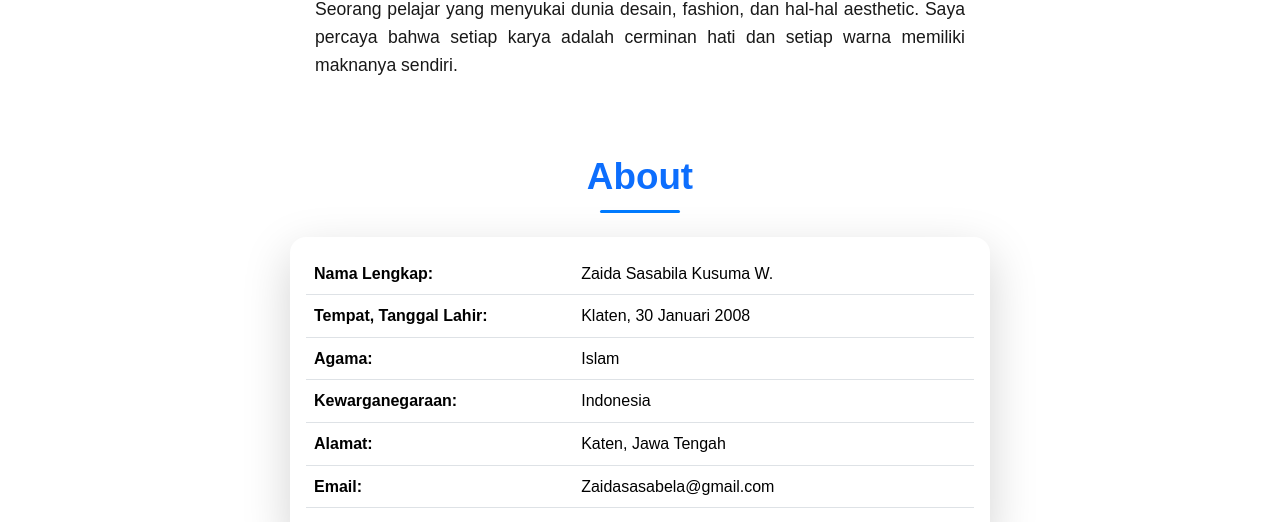
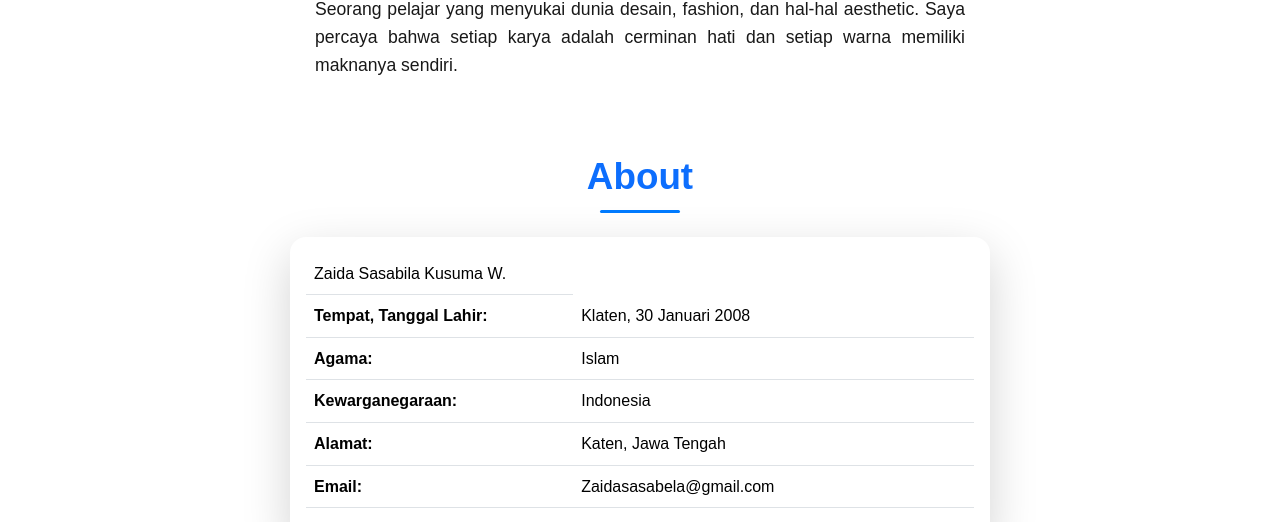
Before and after one commit to zsybilaa/portofolio-bella, a plain HTML site: page index.html in a window 1280 px wide. Shown: the part 575-1097 px from the top of the page. Drawn offline with nearby package versions, Linux system fonts and the light colour scheme.

Commit message:
push perubahan

```diff
--- a/index.html
+++ b/index.html
@@ -458,7 +458,7 @@ section {
         <table class="table">
           <tbody>
             <tr>
-              <th style="width: 40%;">Nama Lengkap:</th>
+              <!-- <th style="width: 40%;">Nama Lengkap:</th> -->
               <td>Zaida Sasabila Kusuma W.</td>
             </tr>
             <tr>
```
